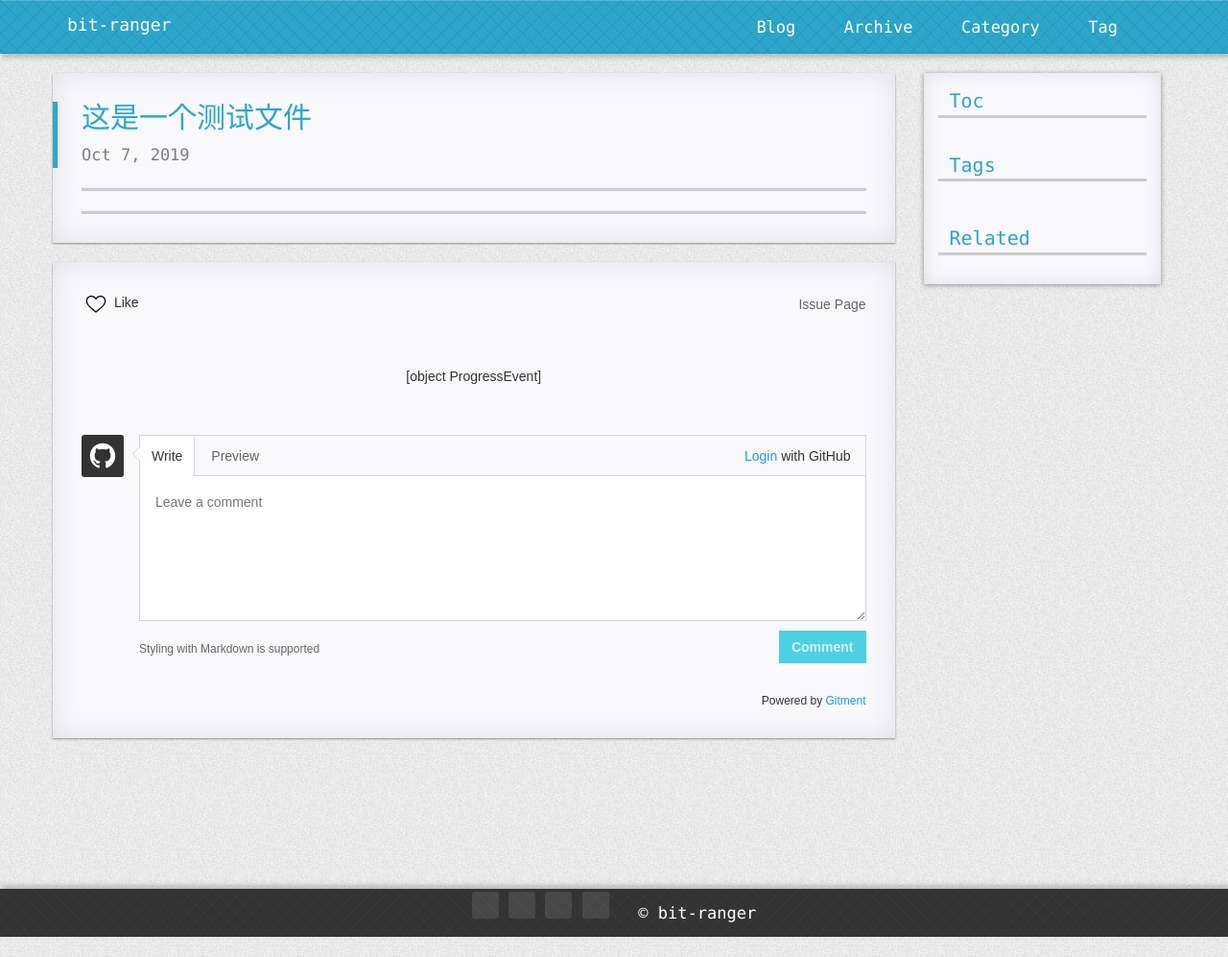
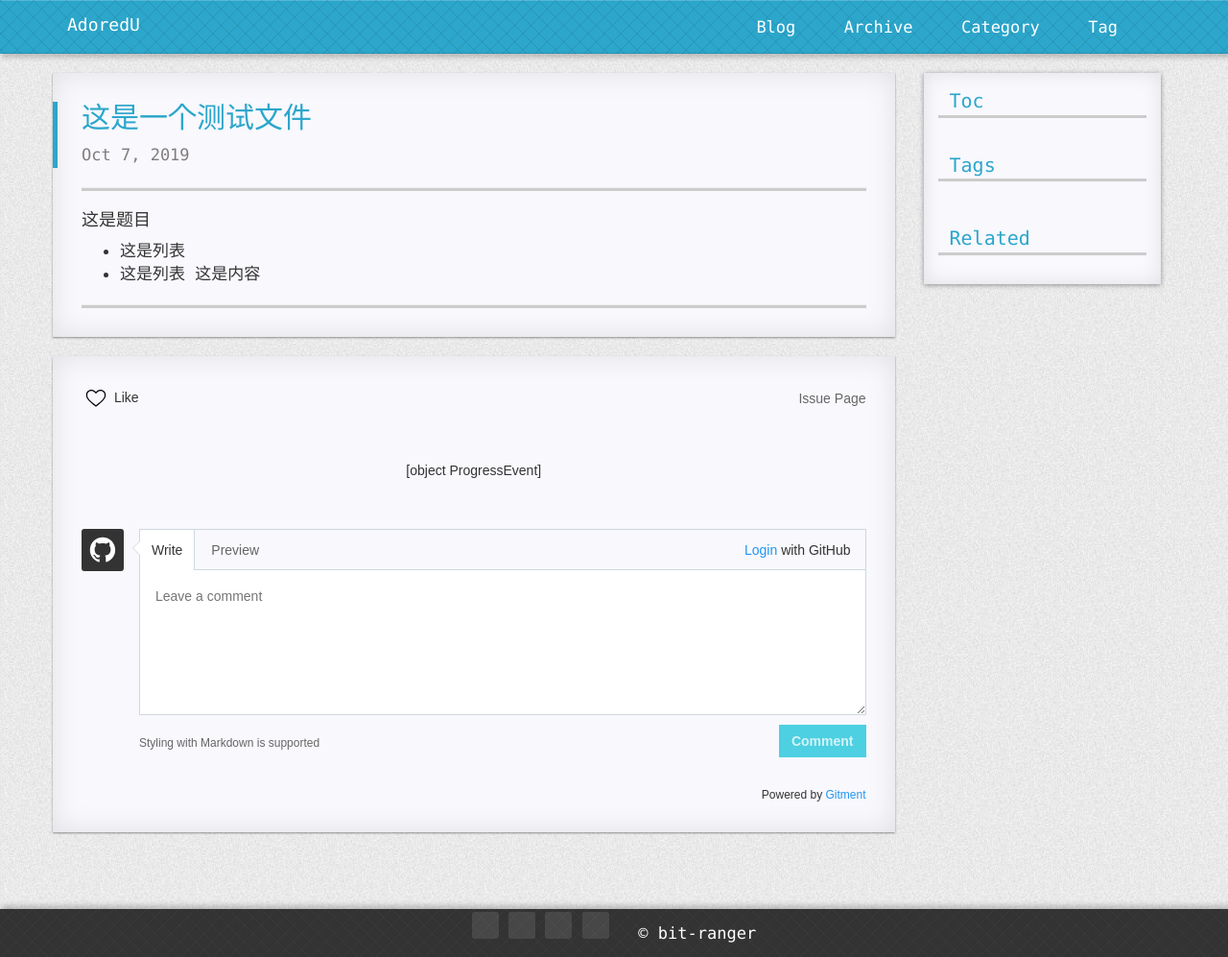
Before and after one commit to AdoredU/AdoredU.github.io, a Jekyll site: the page built from _posts/2019-10-07-test.md, in a window 1280 px wide. Shown: the whole page at 96% size. Built offline with Jekyll 4.4.1, drawn with Linux system fonts in a browser that asks for light colours; nearby versions of some CDN libraries; comment, search, counter and statistics services are not loaded; a style sheet for code colours, icons or effects is not loaded.

Commit message:
add some words in test.md and change _config.yml's title to AdoredU.

```diff
--- a/_config.yml
+++ b/_config.yml
@@ -25,7 +25,7 @@ defaults:
 
 
 
-title: "bit-ranger"
+title: "AdoredU"
 email: sincerebravefight@gmail.com
 description: ""
 github:
--- a/_posts/2019-10-07-test.md
+++ b/_posts/2019-10-07-test.md
@@ -1,3 +1,8 @@
 ---
 title: 这是一个测试文件
 ---
+
+#### 这是题目
+- 这是列表
+- 这是列表
+这是内容
```
